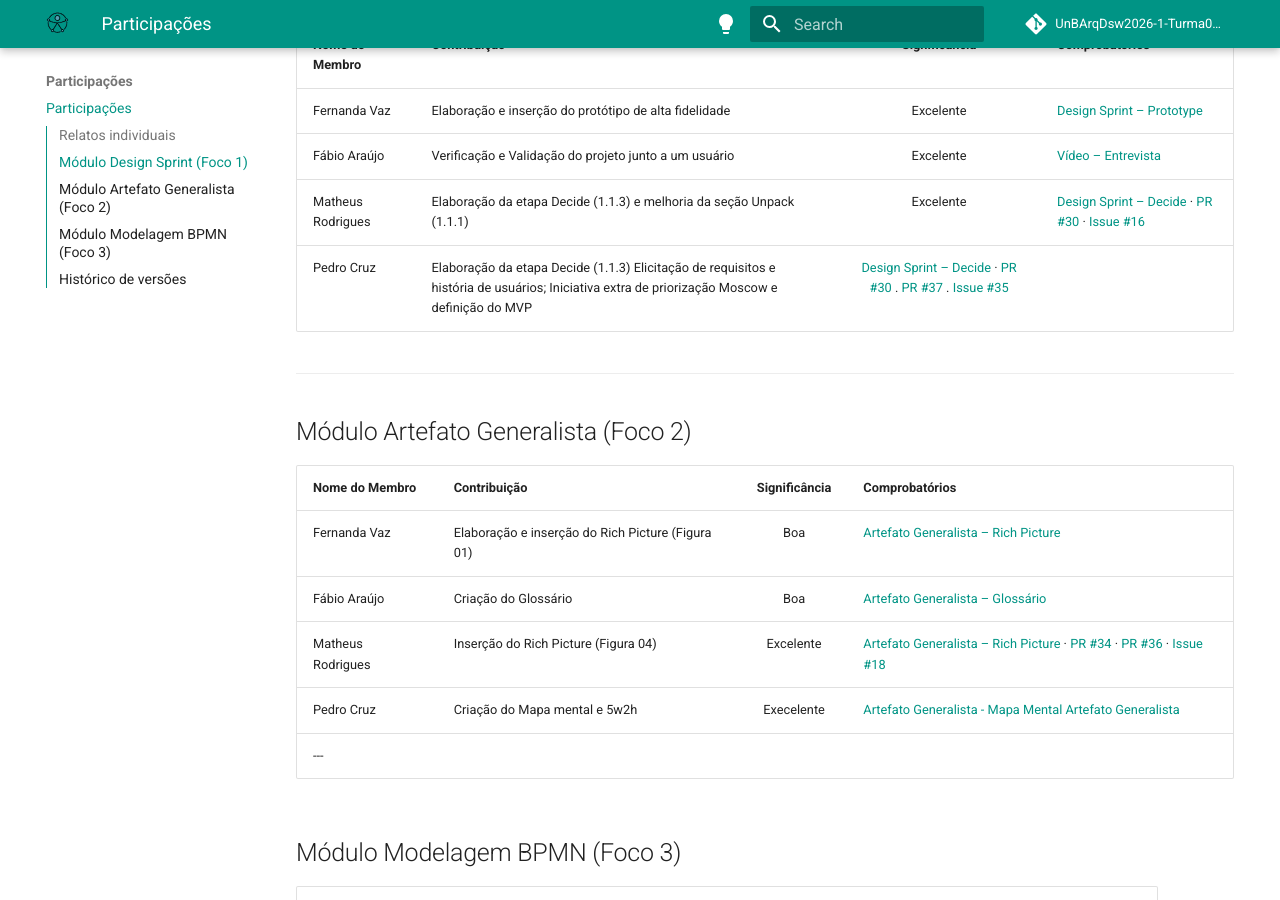
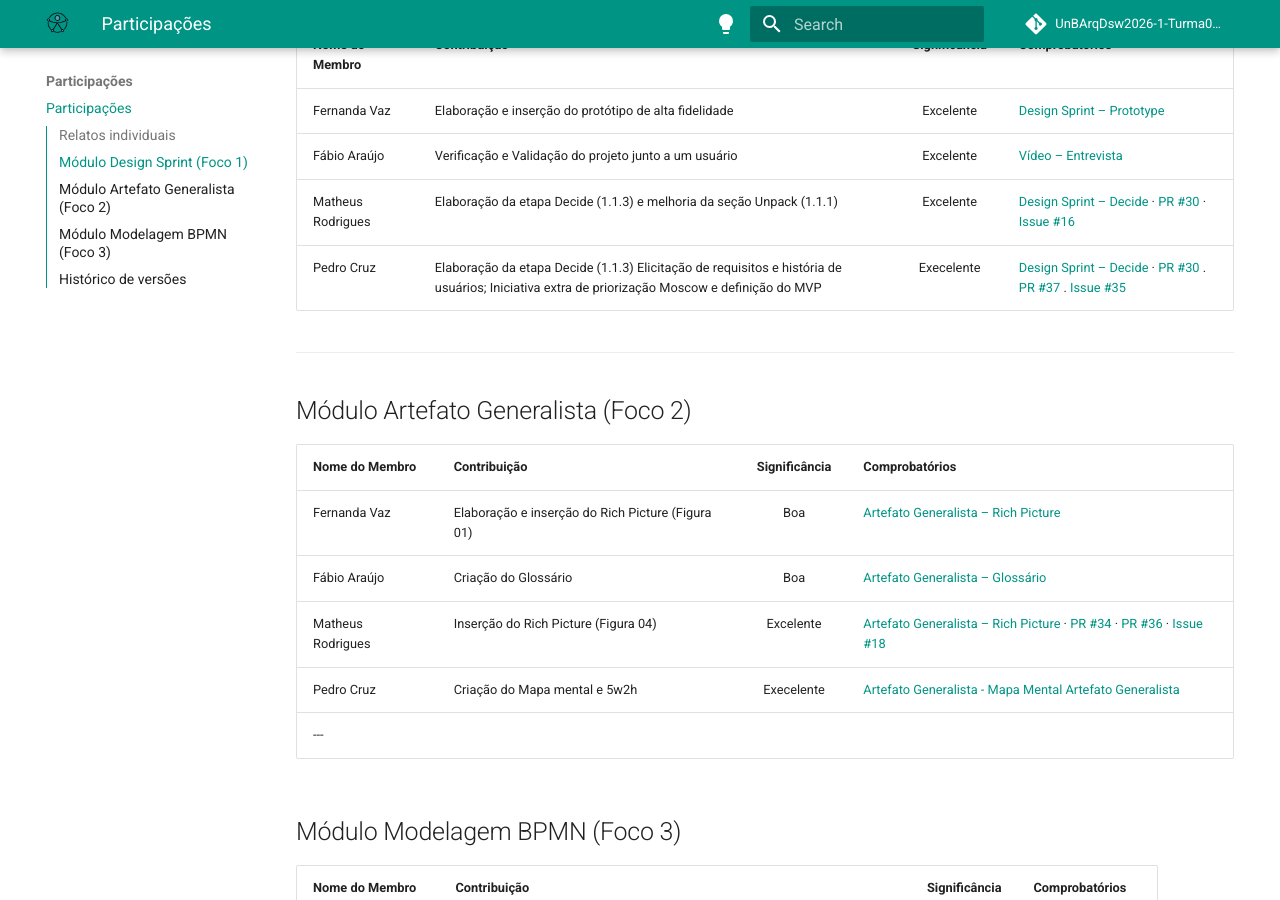
Before and after one commit to UnBArqDsw2026-1-Turma02/2026.01-T02_G4_AcessibilidadeJa_Entrega_01, an MkDocs documentation site: the page built from docs/Base/1.4.ParticipacoesBase.md, in a window 1280 px wide and 900 px high, scrolled down 907 px. Built offline with MkDocs 1.6.1 and Material for MkDocs 9.7.7, drawn with Linux system fonts in a browser that asks for light colours; comment, search, counter and statistics services are not loaded.

Commit message:
Correção pedro cruz

```diff
--- a/docs/Base/1.4.ParticipacoesBase.md
+++ b/docs/Base/1.4.ParticipacoesBase.md
@@ -23,7 +23,7 @@ Breve relato sobre as participações e contribuições de cada membro à primei
 | Fernanda Vaz | Elaboração e inserção do protótipo de alta fidelidade | Excelente | [Design Sprint – Prototype](https://unbarqdsw2026-1-turma02.github.io/2026.01-T02_G4_AcessibilidadeJa_Entrega_01/Base/1.1.DesignSprint.html#114-prototype) |
 | Fábio Araújo | Verificação e Validação do projeto junto a um usuário | Excelente | [Vídeo – Entrevista](https://youtu.be/2YobbkmMEFM) |
 | Matheus Rodrigues | Elaboração da etapa Decide (1.1.3) e melhoria da seção Unpack (1.1.1) | Excelente | [Design Sprint – Decide](https://unbarqdsw2026-1-turma02.github.io/2026.01-T02_G4_AcessibilidadeJa_Entrega_01/Base/1.1.DesignSprint.html#113-decide) · [PR #30](https://github.com/UnBArqDsw2026-1-Turma02/2026.01-T02_G4_AcessibilidadeJa_Entrega_01/pull/30) · [Issue #16](https://github.com/UnBArqDsw2026-1-Turma02/2026.01-T02_G4_AcessibilidadeJa_Entrega_01/issues/16) |
-| Pedro Cruz | Elaboração da etapa Decide (1.1.3) Elicitação de requisitos e história de usuários; Iniciativa extra de priorização Moscow e definição do MVP | [Design Sprint – Decide](https://unbarqdsw2026-1-turma02.github.io/2026.01-T02_G4_AcessibilidadeJa_Entrega_01/Base/1.1.DesignSprint.html#113-decide) · [PR #30](https://github.com/UnBArqDsw2026-1-Turma02/2026.01-T02_G4_AcessibilidadeJa_Entrega_01/pull/30) . [PR #37](https://github.com/UnBArqDsw2026-1-Turma02/2026.01-T02_G4_AcessibilidadeJa_Entrega_01/pull/37) . [Issue #35](https://github.com/UnBArqDsw2026-1-Turma02/2026.01-T02_G4_AcessibilidadeJa_Entrega_01/issues/35)|
+| Pedro Cruz | Elaboração da etapa Decide (1.1.3) Elicitação de requisitos e história de usuários; Iniciativa extra de priorização Moscow e definição do MVP | Execelente | [Design Sprint – Decide](https://unbarqdsw2026-1-turma02.github.io/2026.01-T02_G4_AcessibilidadeJa_Entrega_01/Base/1.1.DesignSprint.html#113-decide) · [PR #30](https://github.com/UnBArqDsw2026-1-Turma02/2026.01-T02_G4_AcessibilidadeJa_Entrega_01/pull/30) . [PR #37](https://github.com/UnBArqDsw2026-1-Turma02/2026.01-T02_G4_AcessibilidadeJa_Entrega_01/pull/37) . [Issue #35](https://github.com/UnBArqDsw2026-1-Turma02/2026.01-T02_G4_AcessibilidadeJa_Entrega_01/issues/35)|
 
 ---
 
```
